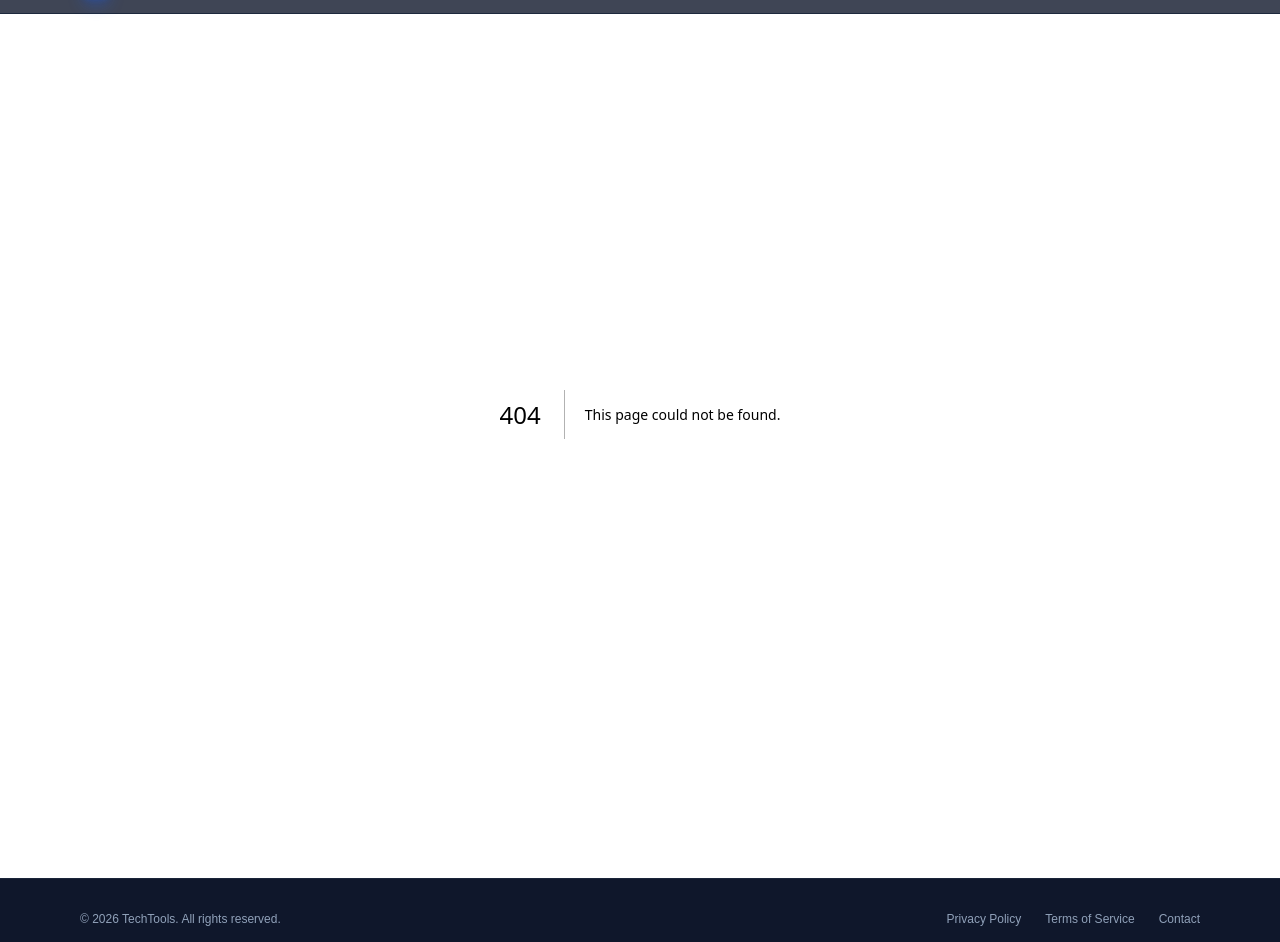
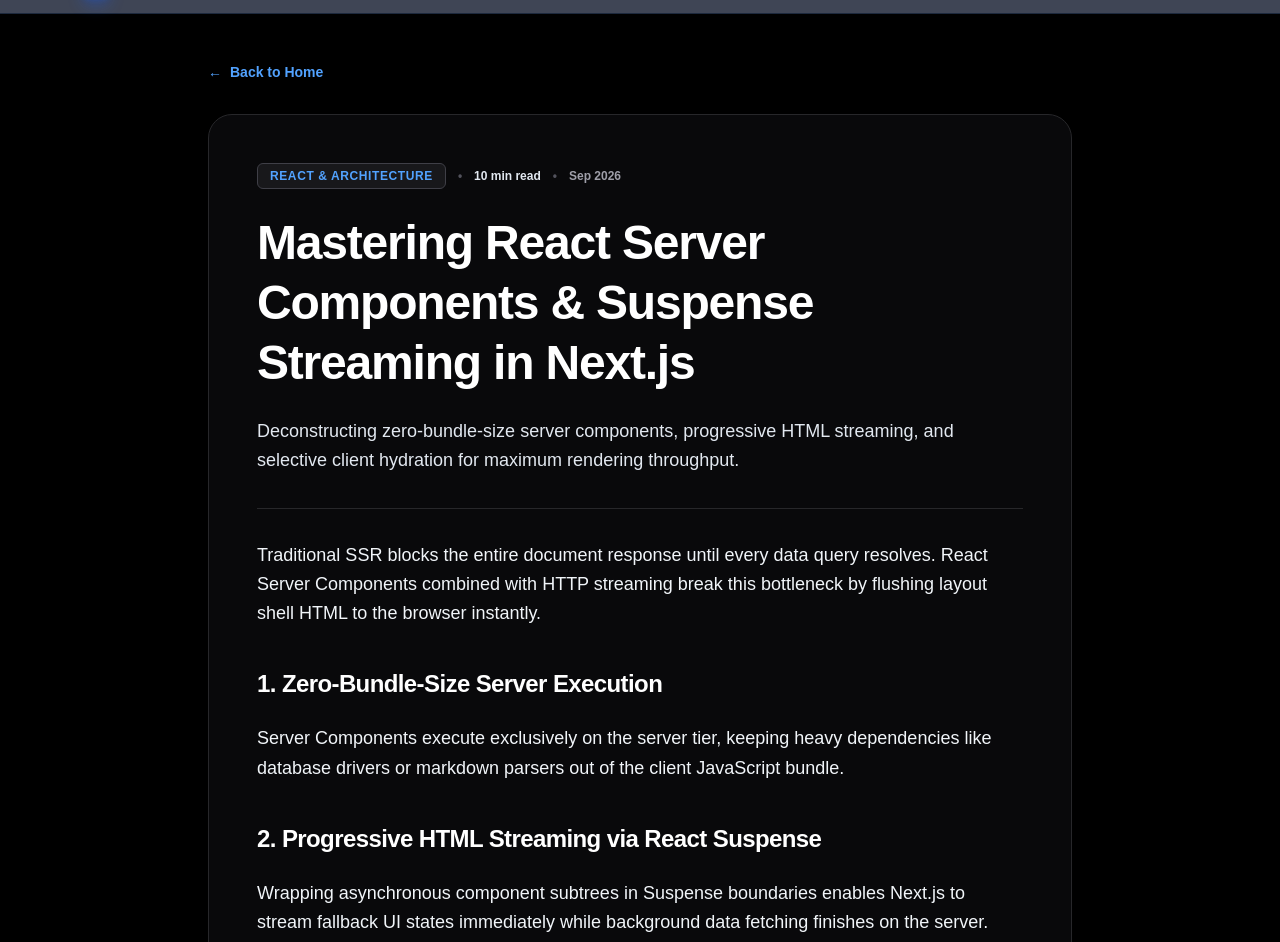
Before and after one commit to serdarozden/my-tools-site, a Next.js app: page /react-server-components-streaming-ssr-guide in a window 1280 px wide. Before the commit this address had no page. Shown: the part 50-992 px from the top of the page. Built offline with nearby package versions, Linux system fonts and the light colour scheme.

Commit message:
feat: add React Server Components and Core Web Vitals optimization guides

```diff
--- /dev/null
+++ b/src/app/nextjs-core-web-vitals-inp-optimization-guide/page.js
@@ -0,0 +1,71 @@
+import Link from 'next/link';
+
+export const metadata = {
+  title: 'Next.js Core Web Vitals & INP Optimization Architecture Guide | serdarozden.com',
+  description: 'Optimize Next.js App Router applications for 100/100 Lighthouse scores by mastering Interaction to Next Paint (INP), LCP image preloading, and CLS layout stability.',
+};
+
+export default function ArticlePage() {
+  return (
+    <div className="bg-black min-h-screen text-slate-100">
+      <main className="max-w-4xl mx-auto px-4 py-12">
+
+        <nav className="mb-8 flex items-center gap-4 text-sm font-bold">
+          <Link
+            href="/"
+            className="inline-flex items-center gap-2 text-blue-400 hover:text-blue-300 transition-colors"
+          >
+            <span>&larr;</span> Back to Home
+          </Link>
+        </nav>
+
+        <article className="bg-zinc-950 border border-zinc-800 rounded-3xl p-8 sm:p-12 shadow-2xl">
+          <div className="flex items-center gap-3 text-xs font-bold text-blue-400 mb-6">
+            <span className="bg-zinc-900 border border-zinc-700 px-3 py-1 rounded-md uppercase tracking-wider">
+              Web Vitals & Performance
+            </span>
+            <span className="text-zinc-600">•</span>
+            <span className="text-slate-200 font-semibold">13 min read</span>
+            <span className="text-zinc-600">•</span>
+            <span className="text-zinc-400">Sep 2026</span>
+          </div>
+
+          <h1 className="text-3xl sm:text-5xl font-black text-white mb-6 leading-tight tracking-tight">
+            Optimizing Core Web Vitals in Next.js: Tackling INP, LCP, and Layout Shifts
+          </h1>
+
+          <p className="text-lg text-slate-200 leading-relaxed border-b border-zinc-800 pb-8 mb-8 font-medium">
+            Systematic strategies for minimizing long main-thread tasks, eliminating Cumulative Layout Shift (CLS), and optimizing Interaction to Next Paint (INP) latency.
+          </p>
+
+          <div className="space-y-6 text-slate-100 leading-relaxed text-base sm:text-lg">
+            <p>
+              Google's search ranking algorithms heavily weight real-user performance metrics. Achieving top-tier Interaction to Next Paint (INP) scores requires isolating heavy main-thread JavaScript execution during user interactions.
+            </p>
+
+            <h2 className="text-2xl font-extrabold text-white pt-4 tracking-tight">
+              1. Reducing Interaction Latency (INP Optimization)
+            </h2>
+            <p>
+              Breaking long tasks using requestIdleCallback or web workers ensures user input handlers respond under 200 milliseconds, preventing interface lag during complex state updates.
+            </p>
+
+            <h2 className="text-2xl font-extrabold text-white pt-4 tracking-tight">
+              2. Eliminating Cumulative Layout Shift (CLS)
+            </h2>
+            <p>
+              Utilizing Next.js next/font with CSS size-adjust fallback declarations prevents layout jumps during custom font loading, while reserving aspect-ratio boxes eliminates image reflows.
+            </p>
+
+            <h2 className="text-2xl font-extrabold text-white pt-4 tracking-tight">
+              3. Optimizing Largest Contentful Paint (LCP)
+            </h2>
+            <p>
+              Combining critical CSS inline extraction with next/image fetchPriority="high" ensures hero visual elements render in the initial viewport frame without blocking render pipelines.
+            </p>
+          </div>
+        </article>
+      </main>
+    </div>
+  );
+}
--- /dev/null
+++ b/src/app/react-server-components-streaming-ssr-guide/page.js
@@ -0,0 +1,71 @@
+import Link from 'next/link';
+
+export const metadata = {
+  title: 'React Server Components & Streaming SSR Performance Guide | serdarozden.com',
+  description: 'Learn how to optimize Next.js App Router applications using React Server Components, Suspense streaming, and selective hydration for instant Time to First Byte (TTFB).',
+};
+
+export default function ArticlePage() {
+  return (
+    <div className="bg-black min-h-screen text-slate-100">
+      <main className="max-w-4xl mx-auto px-4 py-12">
+
+        <nav className="mb-8 flex items-center gap-4 text-sm font-bold">
+          <Link
+            href="/"
+            className="inline-flex items-center gap-2 text-blue-400 hover:text-blue-300 transition-colors"
+          >
+            <span>&larr;</span> Back to Home
+          </Link>
+        </nav>
+
+        <article className="bg-zinc-950 border border-zinc-800 rounded-3xl p-8 sm:p-12 shadow-2xl">
+          <div className="flex items-center gap-3 text-xs font-bold text-blue-400 mb-6">
+            <span className="bg-zinc-900 border border-zinc-700 px-3 py-1 rounded-md uppercase tracking-wider">
+              React & Architecture
+            </span>
+            <span className="text-zinc-600">•</span>
+            <span className="text-slate-200 font-semibold">10 min read</span>
+            <span className="text-zinc-600">•</span>
+            <span className="text-zinc-400">Sep 2026</span>
+          </div>
+
+          <h1 className="text-3xl sm:text-5xl font-black text-white mb-6 leading-tight tracking-tight">
+            Mastering React Server Components & Suspense Streaming in Next.js
+          </h1>
+
+          <p className="text-lg text-slate-200 leading-relaxed border-b border-zinc-800 pb-8 mb-8 font-medium">
+            Deconstructing zero-bundle-size server components, progressive HTML streaming, and selective client hydration for maximum rendering throughput.
+          </p>
+
+          <div className="space-y-6 text-slate-100 leading-relaxed text-base sm:text-lg">
+            <p>
+              Traditional SSR blocks the entire document response until every data query resolves. React Server Components combined with HTTP streaming break this bottleneck by flushing layout shell HTML to the browser instantly.
+            </p>
+
+            <h2 className="text-2xl font-extrabold text-white pt-4 tracking-tight">
+              1. Zero-Bundle-Size Server Execution
+            </h2>
+            <p>
+              Server Components execute exclusively on the server tier, keeping heavy dependencies like database drivers or markdown parsers out of the client JavaScript bundle.
+            </p>
+
+            <h2 className="text-2xl font-extrabold text-white pt-4 tracking-tight">
+              2. Progressive HTML Streaming via React Suspense
+            </h2>
+            <p>
+              Wrapping asynchronous component subtrees in Suspense boundaries enables Next.js to stream fallback UI states immediately while background data fetching finishes on the server.
+            </p>
+
+            <h2 className="text-2xl font-extrabold text-white pt-4 tracking-tight">
+              3. Interlocking Server and Client Component Boundaries
+            </h2>
+            <p>
+              Structuring the component tree to pass Server Components as children into Client Component wrappers preserves server-side data fetching advantages without triggering unnecessary client hydration overhead.
+            </p>
+          </div>
+        </article>
+      </main>
+    </div>
+  );
+}
--- a/src/data/articles.js
+++ b/src/data/articles.js
@@ -1,5 +1,21 @@
 export const articles = [
  {
+    slug: 'react-server-components-streaming-ssr-guide',
+    path: '/react-server-components-streaming-ssr-guide',
+    title: 'Mastering React Server Components & Suspense Streaming in Next.js',
+    description: 'Deconstructing zero-bundle-size server components, progressive HTML streaming, and selective client hydration for maximum rendering throughput.',
+    category: 'React & Architecture',
+    readTime: '10 min read'
+  },
+  {
+    slug: 'nextjs-core-web-vitals-inp-optimization-guide',
+    path: '/nextjs-core-web-vitals-inp-optimization-guide',
+    title: 'Optimizing Core Web Vitals in Next.js: Tackling INP, LCP, and Layout Shifts',
+    description: 'Systematic strategies for minimizing long main-thread tasks, eliminating Cumulative Layout Shift (CLS), and optimizing Interaction to Next Paint (INP) latency.',
+    category: 'Web Vitals & Performance',
+    readTime: '13 min read'
+  },
+  {
     slug: 'nextjs-server-actions-edge-caching-performance-guide',
     path: '/nextjs-server-actions-edge-caching-performance-guide',
     title: 'High-Performance Next.js: Server Actions, Edge Caching, and Optimistic UI',
```
